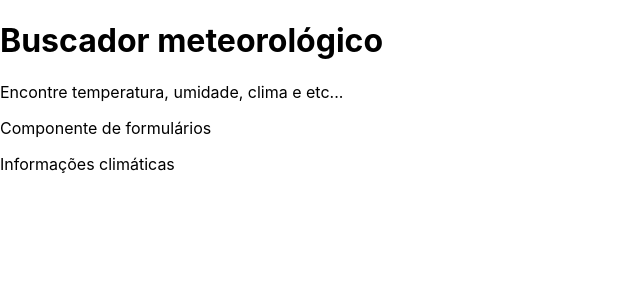
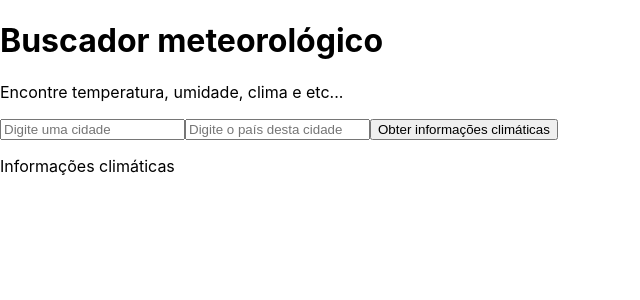
Before and after one commit to GuilhermeBorges3Ddev/SMARKIO, a React (Create React App) app in the folder front-end/: page / in a window 1280 px wide. Shown: the top 300 px of the page, without its empty margins (0-640 px from the left). Built offline with nearby package versions, Linux system fonts and the light colour scheme.

Commit message:
Requisição já retornando pelo bind feito entre o disparo do botão em Formularios.js e o App.js, via console

```diff
--- a/front-end/src/ComponenteMain/App.js
+++ b/front-end/src/ComponenteMain/App.js
@@ -10,7 +10,8 @@ const API_KEY = "81101292e91a941f627ea27ec02cf4bd";
 
 class App extends React.Component{
 
-  getData = async () => {
+  getData = async (e) => {
+    e.preventDefault();//Previne que a requisição disparada não resete pelo reload do React
     const api_req = await fetch(`http://api.openweathermap.org/data/2.5/weather?q=Washington,us&appid=${API_KEY}&units=metric`);
     const data = await api_req.json();
     console.log(data);
@@ -20,7 +21,7 @@ class App extends React.Component{
     return (
       <div className="App">
         <Titulos/>
-        <Formularios/>
+        <Formularios getData={this.getData}/>
         <ClimaInfo/>
       </div>
     );
--- a/front-end/src/Componentes/Formularios.js
+++ b/front-end/src/Componentes/Formularios.js
@@ -1,11 +1,15 @@
 import React from 'react';
 
-function Formularios() {
-    return (
-      <div>
-          Componente de formulários
-      </div>
-    );
+class Formularios extends React.Component {
+    render(){
+        return (
+            <form onSubmit={this.props.getData}>
+                <input type="text" name="city" placeholder="Digite uma cidade"></input>
+                <input type="text" name="country" placeholder="Digite o país desta cidade"></input>
+                <button>Obter informações climáticas</button>
+            </form>
+        );
+    }
   }
 
   export default Formularios;
```
